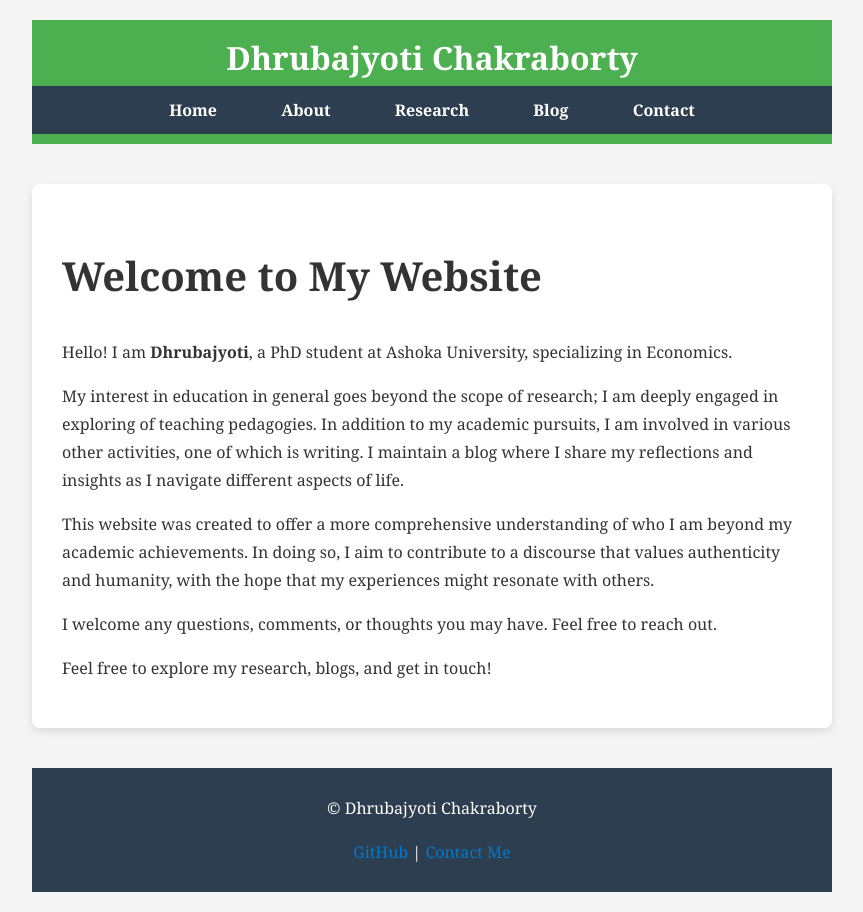
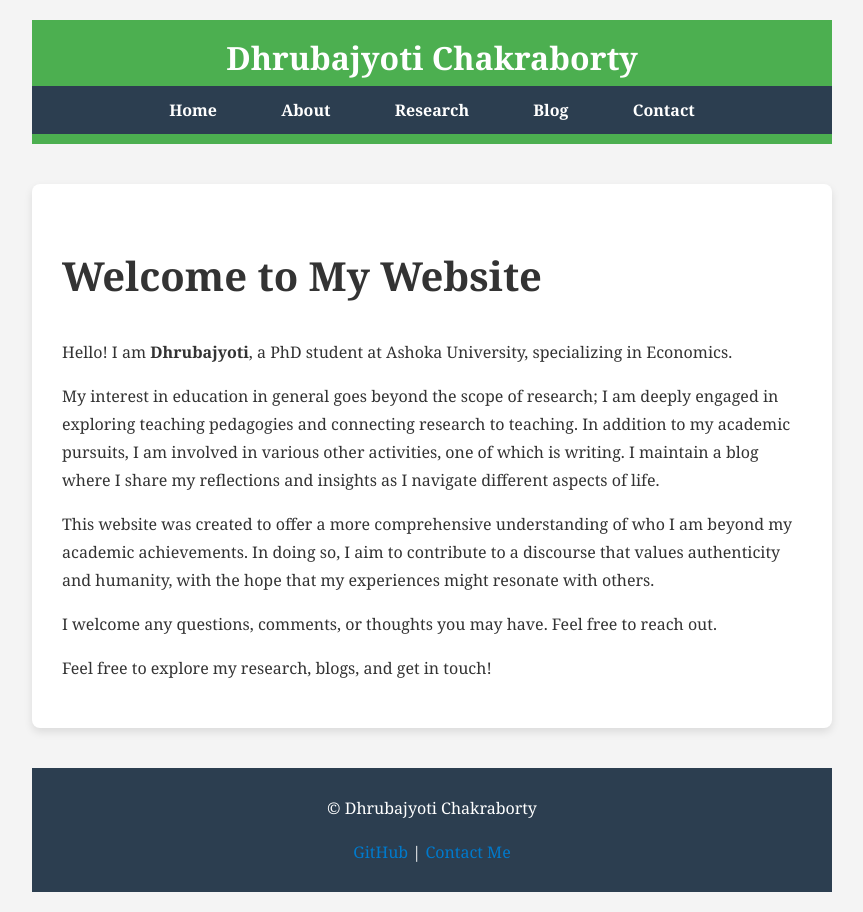
Before and after one commit to dhruba-c/dhruba-c.github.io, a Jekyll site: the page built from index.md, in a window 1280 px wide. Shown: the whole page, without its empty margins (208-1071 px from the left). Built offline with Jekyll 4.4.1, drawn with Linux system fonts in a browser that asks for light colours.

Commit message:
Update index.md

```diff
--- a/index.md
+++ b/index.md
@@ -7,7 +7,7 @@ title: Home
 
 Hello! I am **Dhrubajyoti**, a PhD student at Ashoka University, specializing in Economics.
 
-My interest in education in general goes beyond the scope of research; I am deeply engaged in exploring of teaching pedagogies. In addition to my academic pursuits, I am involved in various other activities, one of which is writing. I maintain a blog where I share my reflections and insights as I navigate different aspects of life.
+My interest in education in general goes beyond the scope of research; I am deeply engaged in exploring teaching pedagogies and connecting research to teaching. In addition to my academic pursuits, I am involved in various other activities, one of which is writing. I maintain a blog where I share my reflections and insights as I navigate different aspects of life.
 
 This website was created to offer a more comprehensive understanding of who I am beyond my academic achievements. In doing so, I aim to contribute to a discourse that values authenticity and humanity, with the hope that my experiences might resonate with others.
 
```
